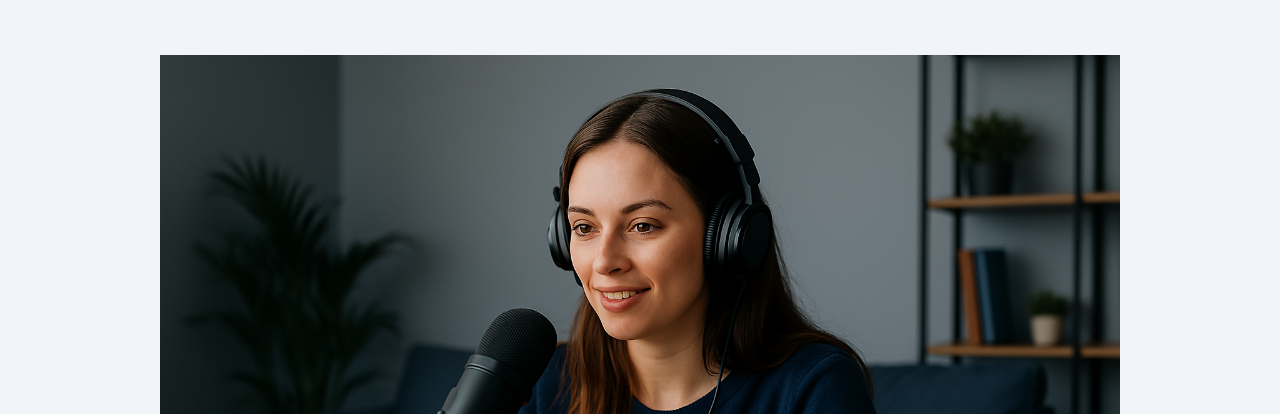
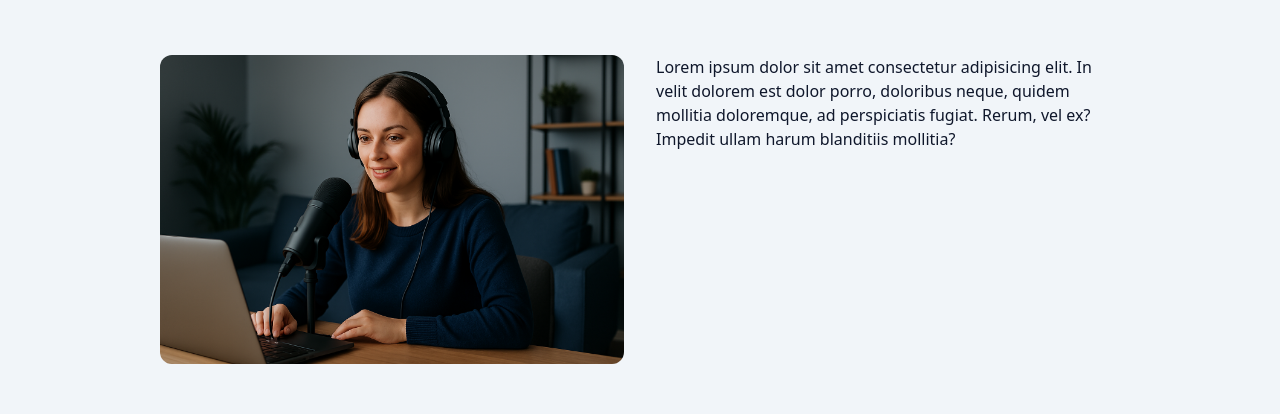
Before and after one commit to ErosAlmeida/the-blog, a Next.js app: page / in a window 1280 px wide. Shown: the part 149-563 px from the top of the page. Built offline with nearby package versions, Linux system fonts and the light colour scheme.

Commit message:
FeaturedPost

```diff
--- a/src/app/page.tsx
+++ b/src/app/page.tsx
@@ -14,21 +14,21 @@
       <Container>
         <Header />
 
-        <section>
-          <Link href="#">
+        <section className="grid grid-cols-1 gap-8 mb-16 sm:grid-cols-2 group">
+          <Link className="w-full h-full overflow-hidden rounded-xl" href="#">
             <Image
+              className="group-hover:scale-105 transition"
               src="/images/img1.png"
               width={1200}
               height={720}
-              alt="Titulo do post"
+              alt="Título do post"
             />
           </Link>
-
           <div>
-            Lorem ipsum dolor sit amet consectetur adipisicing elit. Itaque
-            possimus neque ea consectetur, accusamus veniam voluptatum expedita
-            nemo deserunt alias, ut, error quos. Odio et nostrum cumque sint,
-            temporibus minima.
+            Lorem ipsum dolor sit amet consectetur adipisicing elit. In velit
+            dolorem est dolor porro, doloribus neque, quidem mollitia
+            doloremque, ad perspiciatis fugiat. Rerum, vel ex? Impedit ullam
+            harum blanditiis mollitia?
           </div>
         </section>
 
```
